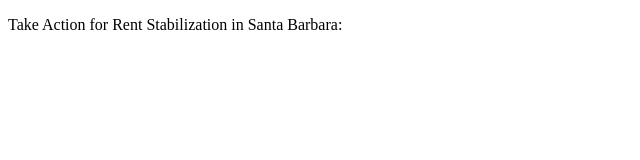
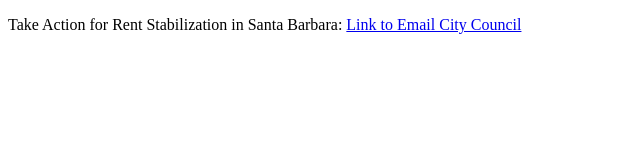
Before and after one commit to andrewjc2000/andrewjc2000.github.io, a plain HTML site: page index.html in a window 1280 px wide. Shown: the whole page, without its empty margins (0-640 px from the left). Drawn offline with Linux system fonts and the light colour scheme.

Commit message:
link has content

```diff
--- a/index.html
+++ b/index.html
@@ -8,7 +8,7 @@
     <body>
         <p>
             Take Action for Rent Stabilization in Santa Barbara:
-                <a href="./rso"></a>
+            <a href="./rso">Link to Email City Council</a>
         </p>
     </body>
 </html>
```
Lines whose indentation alone changed are shown as unchanged.
